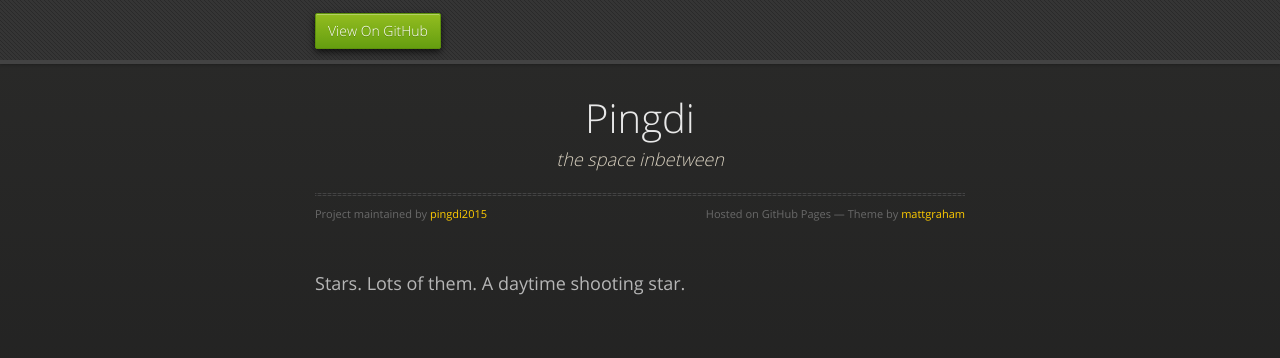
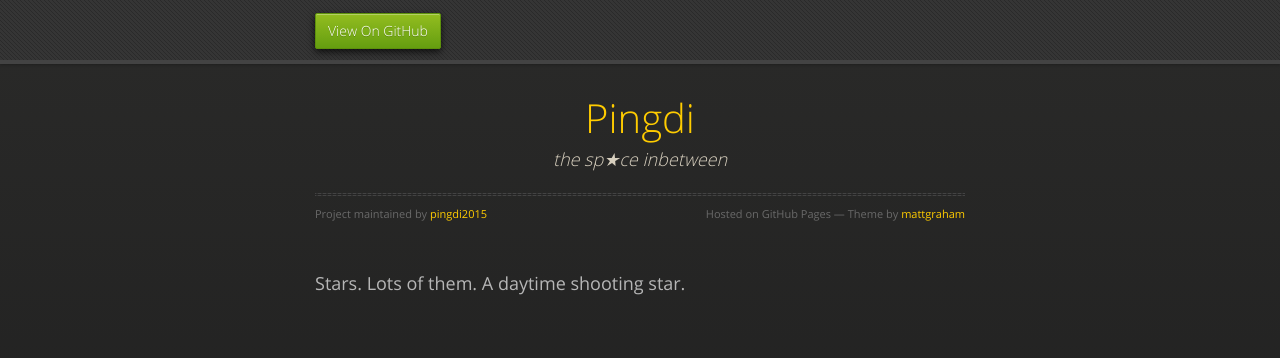
Before and after one commit to pingdi2015/pingdi2015.github.io, a plain HTML site: page index.html in a window 1280 px wide. Drawn offline with nearby package versions, Linux system fonts and the light colour scheme.

Commit message:
Update index.html

```diff
--- a/index.html
+++ b/index.html
@@ -28,8 +28,8 @@
 
       <section>
         <div id="title">
-          <h1>Pingdi</h1>
-          <p><i>the space inbetween</i></p>
+          <h1><a href="https://www.youtube.com/watch?v=xRzoCNkRcIg">Pingdi</a></h1>
+          <p><i>the sp★ce inbetween</i></p>
           <hr>
           <span class="credits left">Project maintained by <a href="https://github.com/pingdi2015">pingdi2015</a></span>
           <span class="credits right">Hosted on GitHub Pages &mdash; Theme by <a href="https://twitter.com/michigangraham">mattgraham</a></span>
```
